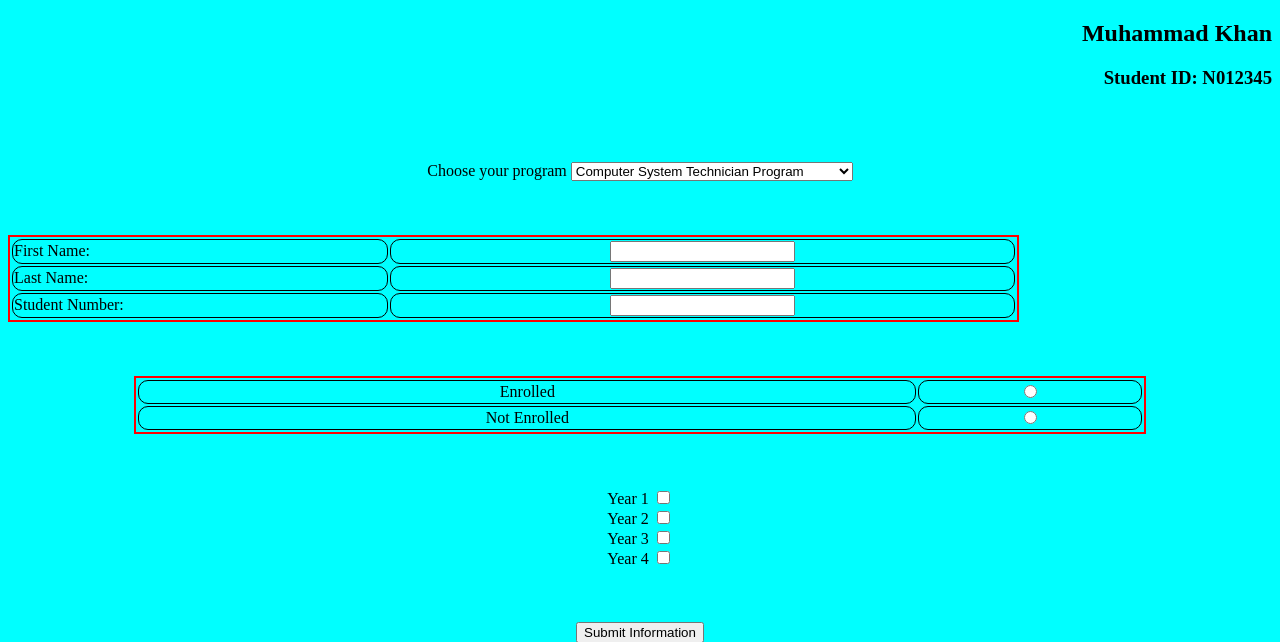
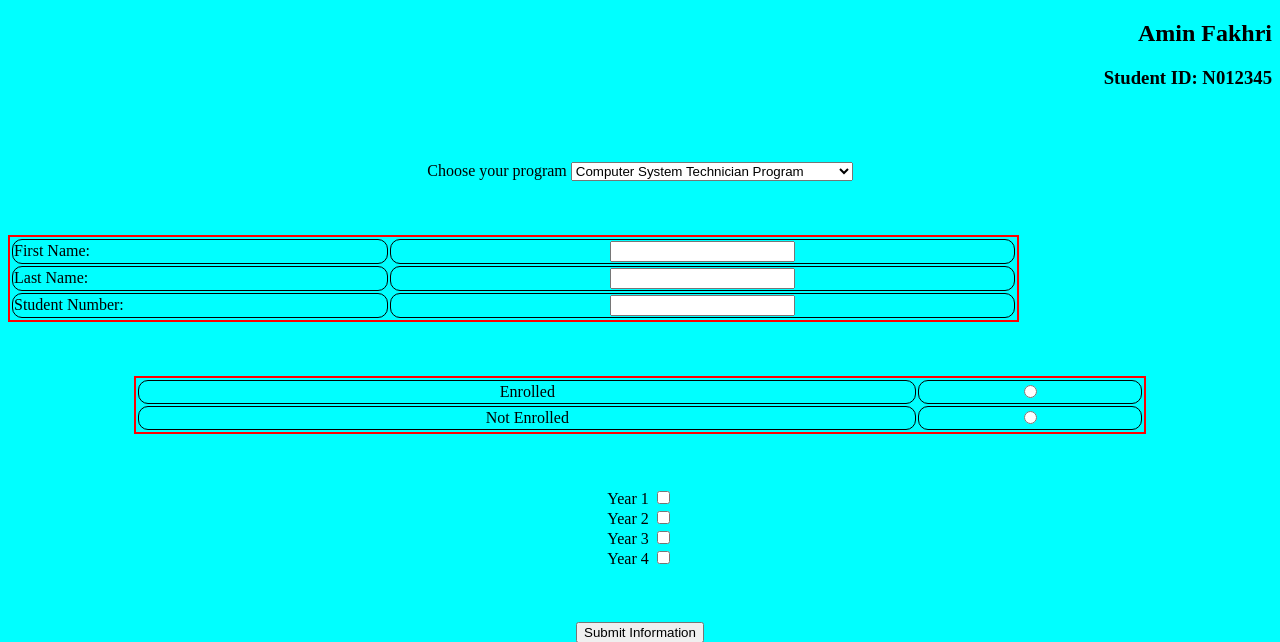
Before and after one commit to aminfakhri/Proj_12212, a Django app: page /display_post_form in a window 1280 px wide. Shown: the top 642 px of the page. Run offline with Django 4.2, Linux system fonts and the light colour scheme.

Commit message:
Update form_student_info_post.html

```diff
--- a/templates/form_student_info_post.html
+++ b/templates/form_student_info_post.html
@@ -18,7 +18,7 @@
 </head>
 <body style='background:aqua'>
 
-    <h2 align='right'> Muhammad Khan </h2>
+    <h2 align='right'> Amin Fakhri </h2>
     <h3 align='right'> Student ID: N012345 </h3> </br> </br> </br>
     <form method="post" action="student_data_post_form">
         {% csrf_token %}
```
